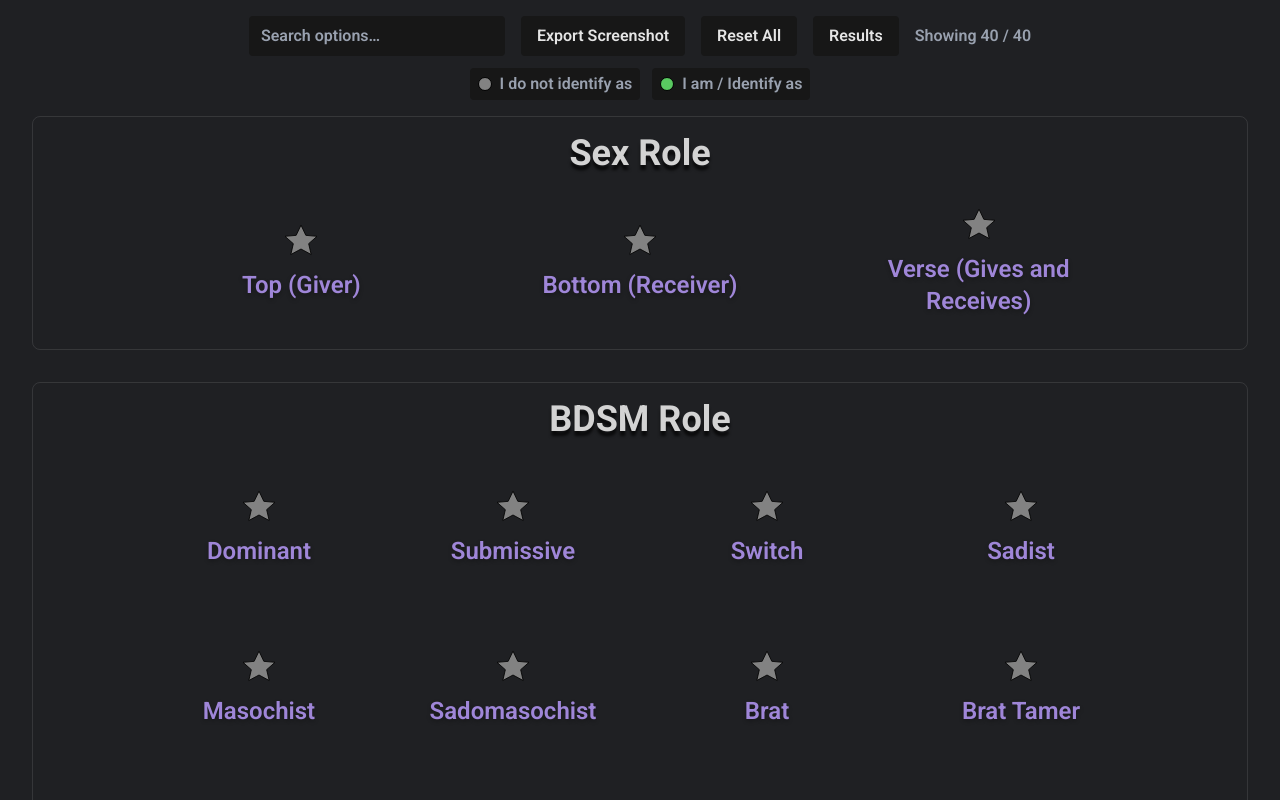
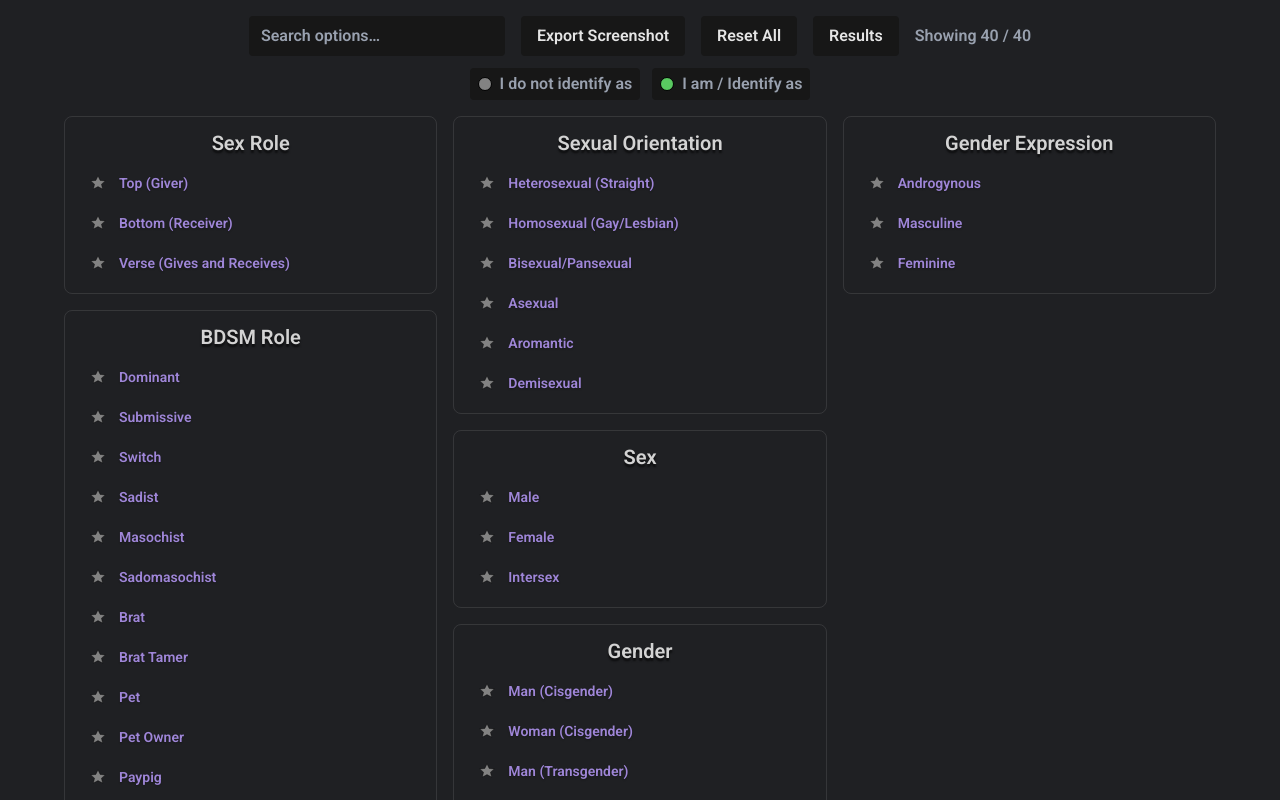
Before and after one commit to badminute/corruchart-dev, a Next.js app: page /roles in a window 1280 px wide. Shown: the top 800 px of the page. Built offline with nearby package versions, Linux system fonts and the light colour scheme.

Commit message:
0.8.0 - condensed roles page

```diff
--- a/app/roles/page.tsx
+++ b/app/roles/page.tsx
@@ -11,8 +11,8 @@ const STORAGE_KEY = "rolespage-option-color-states";
 
 // Only keep two colors
 const COLOR_HEX = [
-    "#828282ff", // "I do not identify as"
-    "#59c961ff", // "I am / Identify as"
+    "#828282ff", // I do not identify as
+    "#59c961ff", // I am / Identify as
 ];
 
 const COLOR_NAMES = ["I do not identify as", "I am / Identify as"];
@@ -28,18 +28,23 @@ export default function Page() {
     /** Load persisted state */
     useEffect(() => {
         const saved = localStorage.getItem(STORAGE_KEY);
-        let loaded: number[] = saved ? JSON.parse(saved) : Array(options.length).fill(0);
+        let loaded: number[] = saved
+            ? JSON.parse(saved)
+            : Array(options.length).fill(0);
 
         if (loaded.length > options.length) loaded = loaded.slice(0, options.length);
-        if (loaded.length < options.length) loaded = [...loaded, ...Array(options.length - loaded.length).fill(0)];
+        if (loaded.length < options.length)
+            loaded = [...loaded, ...Array(options.length - loaded.length).fill(0)];
 
-        loaded = loaded.map((val) => val % COLOR_HEX.length);
+        loaded = loaded.map((v) => v % COLOR_HEX.length);
         setStates(loaded);
     }, [options.length]);
 
     /** Persist state */
     useEffect(() => {
-        if (states.length) localStorage.setItem(STORAGE_KEY, JSON.stringify(states));
+        if (states.length) {
+            localStorage.setItem(STORAGE_KEY, JSON.stringify(states));
+        }
     }, [states]);
 
     /** Cycle color */
@@ -52,9 +57,9 @@ export default function Page() {
     };
 
     const toggleColor = (colorIndex: number) => {
-        const newSet = new Set(colorFilter);
-        newSet.has(colorIndex) ? newSet.delete(colorIndex) : newSet.add(colorIndex);
-        setColorFilter(newSet);
+        const next = new Set(colorFilter);
+        next.has(colorIndex) ? next.delete(colorIndex) : next.add(colorIndex);
+        setColorFilter(next);
     };
 
     const resetAll = () => {
@@ -74,6 +79,7 @@ export default function Page() {
                 const root = doc.body;
                 root.style.backgroundColor = "#1C1E20";
                 root.style.color = "#B794F4";
+
                 root.querySelectorAll("*").forEach((el) => {
                     const element = el as HTMLElement;
                     if (typeof element.className === "string") {
@@ -104,17 +110,24 @@ export default function Page() {
 
     if (!states.length) return null;
 
-    // Filter options by search and color
+    /** Filter options */
     const filtered = options
         .map((option, index) => ({ option, index }))
         .filter(({ option, index }) => {
-            const matchesQuery = option.label.toLowerCase().includes(query.toLowerCase());
-            const matchesColor = colorFilter.size === 0 || colorFilter.has(states[index]);
+            const matchesQuery = option.label
+                .toLowerCase()
+                .includes(query.toLowerCase());
+            const matchesColor =
+                colorFilter.size === 0 || colorFilter.has(states[index]);
             return matchesQuery && matchesColor;
         });
 
-    // Group filtered options by category
-    const categoriesMap: Record<string, { option: Option; index: number }[]> = {};
+    /** Group by category */
+    const categoriesMap: Record<
+        string,
+        { option: Option; index: number }[]
+    > = {};
+
     filtered.forEach(({ option, index }) => {
         option.categories.forEach((cat) => {
             if (!categoriesMap[cat]) categoriesMap[cat] = [];
@@ -122,22 +135,27 @@ export default function Page() {
         });
     });
 
-    // Custom category order
-    const categoryOrder = ["Sex Role", "BDSM Role", "Sexual Orientation", "Sex"];
+    const categoryOrder = [
+        "Sex Role",
+        "BDSM Role",
+        "Sexual Orientation",
+        "Sex",
+    ];
 
-    // Sort categories: custom order first, then alphabetical for the rest
     const categoryNames = Object.keys(categoriesMap).sort((a, b) => {
-        const indexA = categoryOrder.indexOf(a);
-        const indexB = categoryOrder.indexOf(b);
-
-        if (indexA !== -1 && indexB !== -1) return indexA - indexB;
-        if (indexA !== -1) return -1;
-        if (indexB !== -1) return 1;
+        const ia = categoryOrder.indexOf(a);
+        const ib = categoryOrder.indexOf(b);
+        if (ia !== -1 && ib !== -1) return ia - ib;
+        if (ia !== -1) return -1;
+        if (ib !== -1) return 1;
         return a.localeCompare(b);
     });
 
     return (
-        <main className="min-h-screen px-8 flex flex-col items-center" style={{ backgroundColor: "#1F2023" }}>
+        <main
+            className="min-h-screen px-8 flex flex-col items-center"
+            style={{ backgroundColor: "#1F2023" }}
+        >
             {/* Controls */}
             <div className="py-4 space-y-3 w-full max-w-7xl">
                 <div className="flex items-center gap-4 flex-wrap justify-center">
@@ -150,21 +168,21 @@ export default function Page() {
 
                     <button
                         onClick={exportScreenshot}
-                        className="px-4 py-2 rounded bg-neutral-900 text-neutral-200 hover:bg-neutral-600 cursor-pointer"
+                        className="px-4 py-2 rounded bg-neutral-900 text-neutral-200 hover:bg-neutral-600"
                     >
                         Export Screenshot
                     </button>
 
                     <button
                         onClick={resetAll}
-                        className="px-4 py-2 rounded bg-neutral-900 text-neutral-200 hover:bg-red-900/90 hover:text-neutral-300 cursor-pointer"
+                        className="px-4 py-2 rounded bg-neutral-900 text-neutral-200 hover:bg-red-900/90"
                     >
                         Reset All
                     </button>
 
                     <Link
                         href="/results"
-                        className="px-4 py-2 rounded bg-neutral-900 text-neutral-200 hover:bg-green-900/90 hover:text-neutral-300 cursor-pointer"
+                        className="px-4 py-2 rounded bg-neutral-900 text-neutral-200 hover:bg-green-900/90"
                     >
                         Results
                     </Link>
@@ -174,13 +192,15 @@ export default function Page() {
                     </span>
                 </div>
 
-                {/* Color Filter (only 2 buttons) */}
-                <div className="flex items-center gap-3 flex-wrap justify-center mt-2">
+                {/* Color filter */}
+                <div className="flex items-center gap-3 flex-wrap justify-center">
                     {COLOR_HEX.map((hex, i) => (
                         <button
                             key={i}
                             onClick={() => toggleColor(i)}
-                            className={`flex items-center gap-2 px-2 py-1 rounded cursor-pointer ${colorFilter.has(i) ? "bg-neutral-700 text-gray-100" : "bg-neutral-900 text-gray-400"
+                            className={`flex items-center gap-2 px-2 py-1 rounded ${colorFilter.has(i)
+                                    ? "bg-neutral-700 text-gray-100"
+                                    : "bg-neutral-900 text-gray-400"
                                 }`}
                         >
                             <span
@@ -198,57 +218,62 @@ export default function Page() {
                 </div>
             </div>
 
-            {/* EXPORT-SAFE AREA */}
+            {/* EXPORT SAFE AREA */}
             <div
                 ref={containerRef}
-                className="w-full flex flex-col items-center"
-                style={{ backgroundColor: "#1F2023", color: "#9F86D8" }}
-            >
+                className="w-full max-w-6xl mx-auto columns-1 md:columns-2 lg:columns-3 gap-4"
+                style={{
+                    gridAutoFlow: "dense",
+                    backgroundColor: "#1F2023",
+                    color: "#9F86D8",
+                }}
+                >
                 {categoryNames.map((category) => (
                     <div
                         key={category}
-                        className="mb-8 w-full flex flex-col items-center transition-all duration-300 hover:border-white"
+                        className="w-full break-inside-avoid mb-4"
                         style={{
-                            border: "1px solid rgba(255, 255, 255, 0.1)", // subtle translucent white border
-                            padding: "16px",
+                            border: "1px solid rgba(255,255,255,0.1)",
+                            padding: "12px",
                             borderRadius: "8px",
                         }}
                     >
                         <h2
-                            className="text-4xl font-bold mb-4 text-center"
+                            className="text-xl font-semibold mb-2 text-center"
                             style={{
                                 color: "#D3D3D3",
-                                textShadow: "0px 5px 3px rgba(0,0,0,0.7)",
+                                textShadow: "0 3px 2px rgba(0,0,0,0.6)",
                             }}
                         >
                             {category}
                         </h2>
-                        <div
-                            className="grid gap-4 justify-items-center"
-                            style={{
-                                gridTemplateColumns: "repeat(auto-fit, minmax(220px, 1fr))",
-                                maxWidth: "1000px",
-                                width: "100%",
-                            }}
-                        >
+
+                        {/* COMPACT LIST */}
+                        <div className="space-y-1">
                             {categoriesMap[category].map(({ option, index }) => (
                                 <button
                                     key={option.id}
                                     onClick={() => cycleColor(index)}
-                                    className="flex flex-col items-center justify-center gap-2 p-4 rounded border border-transparent hover:border-gray-500 cursor-pointer w-full h-36 text-center"
+                                    className="flex items-center gap-3 px-3 py-2 w-full rounded-md cursor-pointer text-left transition hover:bg-white/5"
                                 >
                                     <svg
-                                        className="flex-shrink-0"
-                                        width="40"
-                                        height="40"
+                                        width="18"
+                                        height="18"
                                         viewBox="0 0 24 24"
-                                        fill={COLOR_HEX[states[index] % COLOR_HEX.length]}
+                                        fill={COLOR_HEX[states[index]]}
                                         stroke="#000"
                                         strokeWidth="0.5"
+                                        className="flex-shrink-0"
                                     >
                                         <path d="M12 2.5l2.9 6.1 6.7.6-5 4.4 1.5 6.5L12 16.8 5.9 20.1l1.5-6.5-5-4.4 6.7-.6L12 2.5z" />
                                     </svg>
-                                    <span className="text-2xl" style={{ textShadow: "0 2px 4px rgba(0,0,0,0.3)" }}>
+
+                                    <span
+                                        className="text-sm"
+                                        style={{
+                                            textShadow: "0 1px 2px rgba(0,0,0,0.3)",
+                                        }}
+                                    >
                                         {option.label}
                                     </span>
                                 </button>
```
Also changed, not shown: data/options.ts (+8 -9 lines).
